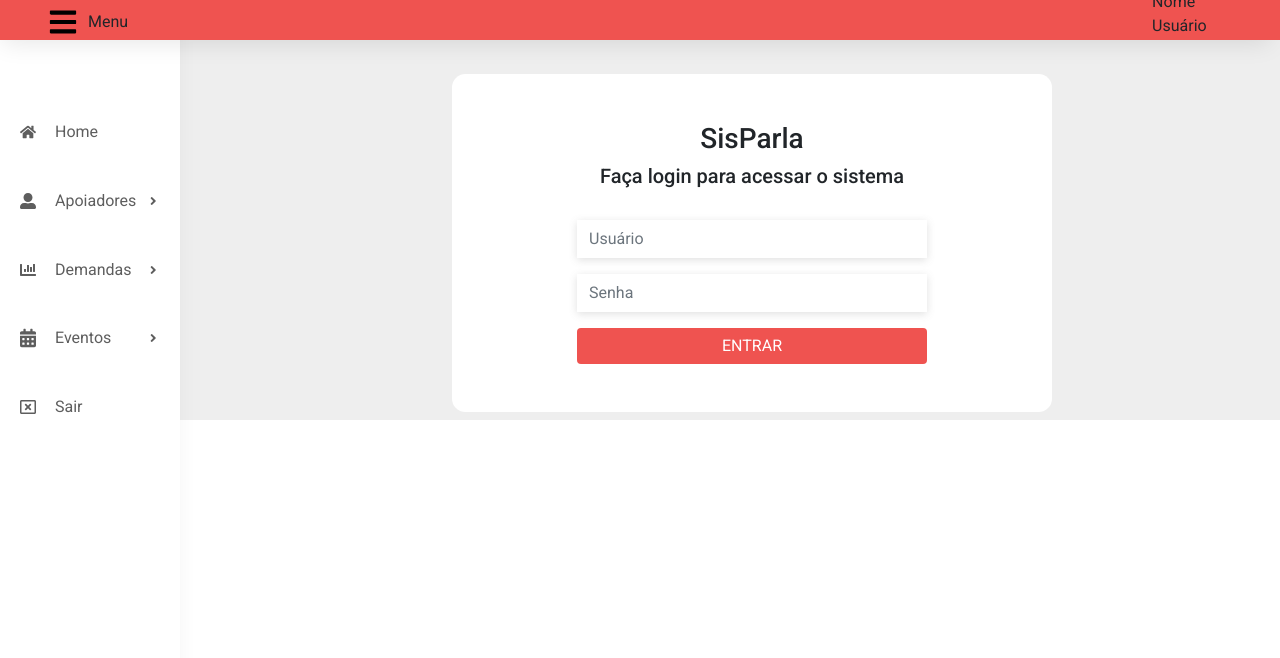
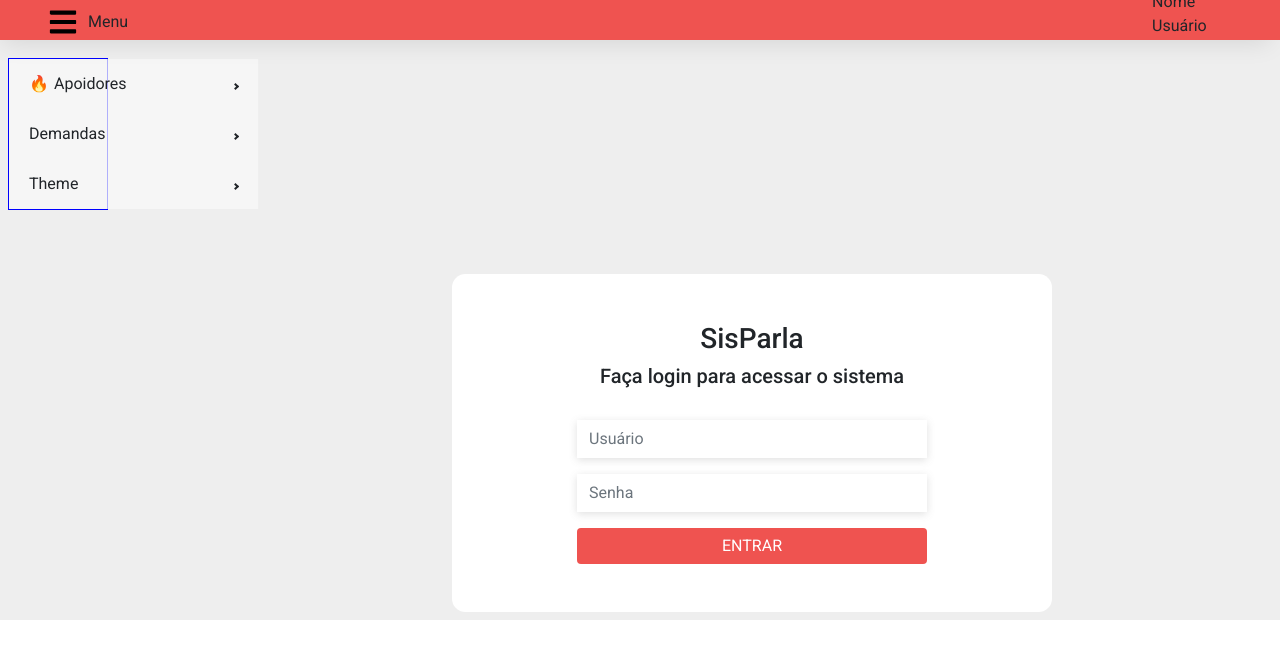
Before and after one commit to gustavofaquim/sisparla-frontend, a React (Vite) app: page /login in a window 1280 px wide. Shown: the top 658 px of the page. Built offline with nearby package versions, Linux system fonts and the light colour scheme.

Commit message:
feat: implementando novo menu

```diff
--- a/src/App.jsx
+++ b/src/App.jsx
@@ -5,11 +5,13 @@ import Header from "./components/Header.jsx";
 
 import './styles/app.sass';
 
-const App = ({isAuthenticated, onLogout}) => {
+const App = ({ isAuthenticated, onLogout }) => {
   return (
     <div className="app">
-      <Header isAuthenticated={isAuthenticated}  />
+      <Header isAuthenticated={isAuthenticated} />
+
       <div className="content">
+        {/* Adicione o Outlet diretamente aqui para renderizar as rotas aninhadas */}
         <Outlet />
       </div>
     </div>
--- a/src/components/Sidebar.jsx
+++ b/src/components/Sidebar.jsx
@@ -1,114 +1,29 @@
-import React from 'react'
+import React from 'react';
+import { Sidebar, Menu, MenuItem, SubMenu } from 'react-pro-sidebar';
+import { Link } from 'react-router-dom';
 
-import  '../styles/components/sidebar.sass';
+const Sidebars = () => {
+  return (
+    <Sidebar>
+        <Menu>
+            <SubMenu prefix="🔥" label="Apoidores">
+                <MenuItem component={<Link to="/apoiadores" />}> Lista</MenuItem>
+                <MenuItem component={<Link to="/novo-apoiador" />}> Novo</MenuItem>
+                <MenuItem component={<Link to="/aniversariantes" />}> Aniversariantes</MenuItem>
+            </SubMenu>
 
-import {
-  FaTimes,
-  FaHome,
-  FaEnvelope,
-  FaRegSun,
-  FaUserAlt,
-  FaIdCardAlt,
-  FaRegFileAlt,
-  FaRegCalendarAlt,
-  FaChartBar,
-  FaCalendarAlt,
-  FaRegWindowClose
-} from 'react-icons/fa';
+            <SubMenu label="Demandas">
+                <MenuItem> Google maps</MenuItem>
+                <MenuItem> Open street maps</MenuItem>
+            </SubMenu>
 
+            <SubMenu label="Theme">
+                <MenuItem> Dark</MenuItem>
+                <MenuItem> Light</MenuItem>
+            </SubMenu>
+        </Menu>
+    </Sidebar>
+    );
+};
 
-
-import SidebarItem from './SidebarItem';
-
-
-const Sidebar = ({ active }) => {
-
-  const closeSidebar = () => {
-    active(false)
-  }
-
-
-  const menuItems = [
-    {
-      label: 'Home',
-      icon: FaHome,
-      subitems: [],
-    },
-    {
-      label: 'Apoiadores',
-      icon: FaUserAlt,
-      subitems: [
-      {
-          label: 'Todos',
-          link:  '/apoiadores'
-      },
-      {
-        label: 'Novo Apoiador',
-        link: '/novo-apoiador'
-      },
-      {
-        label: 'Aniversariantes',
-        link: '/aniversariantes'
-      },
-      {
-        label: 'Pendentes',
-        link: '/pendentes'
-      }
-    ],
-    },
-    {
-      label: 'Demandas',
-      icon: FaChartBar,
-      subitems: [
-        {
-          label: 'Cadastrar Nova',
-          link: '/nova-demanda',
-        },
-        {
-          label: 'Lista',
-          link: '/demandas',
-        },
-        {
-          label: 'Categorias',
-          link: '/demandas',
-        },
-      ],
-    },
-    {
-      label: 'Eventos',
-      icon: FaCalendarAlt,
-      subitems: [
-        {
-          label: 'Todos',
-          link: '/eventos'
-        },{
-          label: 'Cadastrar Novo',
-          link: '/novo-evento'
-        }
-      ]
-    },
-    {
-      label: 'Sair',
-      icon: FaRegWindowClose,
-    }
-  ]
-
-
-  return (
-    <div sidebar={active} className="sidebar">
-
-      <FaTimes onClick={closeSidebar} />
-
-      <div className="container-sidebar-item">
-        {menuItems.map((menuItem, index) => (
-          <SidebarItem key={index} Icon={menuItem.icon} Text={menuItem.label} Subitems={menuItem.subitems}>
-          </SidebarItem>
-
-        ))}
-      </div>
-
-    </div>
-  )
-}
-
-export default Sidebar
+export default Sidebars;
--- a/src/components/SidebarItem.jsx
+++ b/src/components/old_SidebarItem.jsx
@@ -1,5 +1,6 @@
 import React, { useState } from 'react';
 import '../styles/components/sidebar-item.sass';
+
 
 import {
   FaAngleRight,
--- a/src/styles/components/header.sass
+++ b/src/styles/components/header.sass
@@ -3,6 +3,9 @@
 .menu
     border: 1px solid blue
     display: flex
+    margin-top: 50px
+    height: 100%
+    width: 100px
 
 .header-bar
     width: 100%
--- a/src/styles/components/sidebar.sass
+++ b/src/styles/components/sidebar.sass
@@ -17,6 +17,3 @@
     height: 30px
     margin-top: 32px
     cursor: pointer
-
-.container-sidebar-item
-  margin-top: 100px
```
Also changed, not shown: src/Route.jsx (added, +48 -0 lines), src/components/old_Sidebar.jsx (added, +115 -0 lines).
